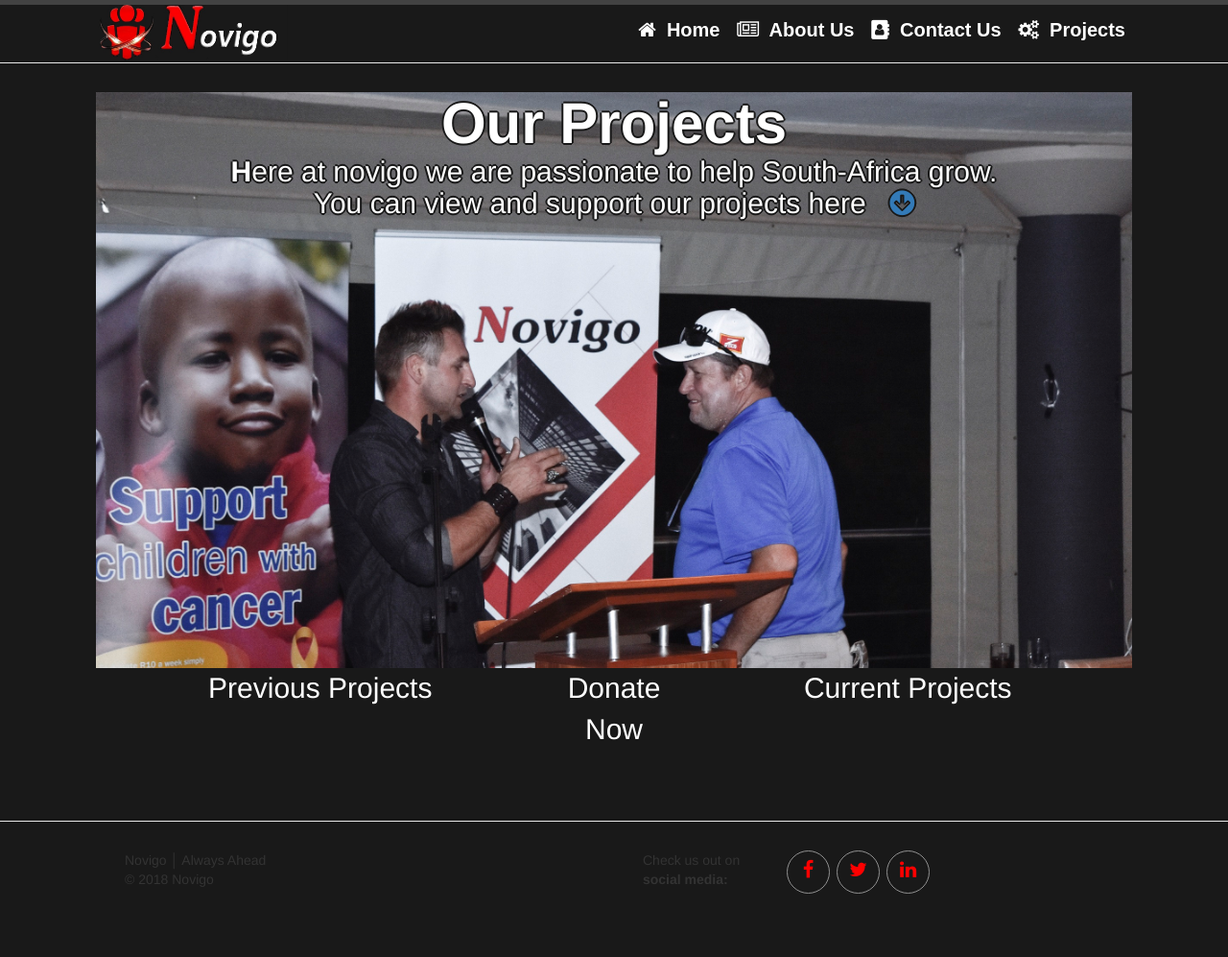
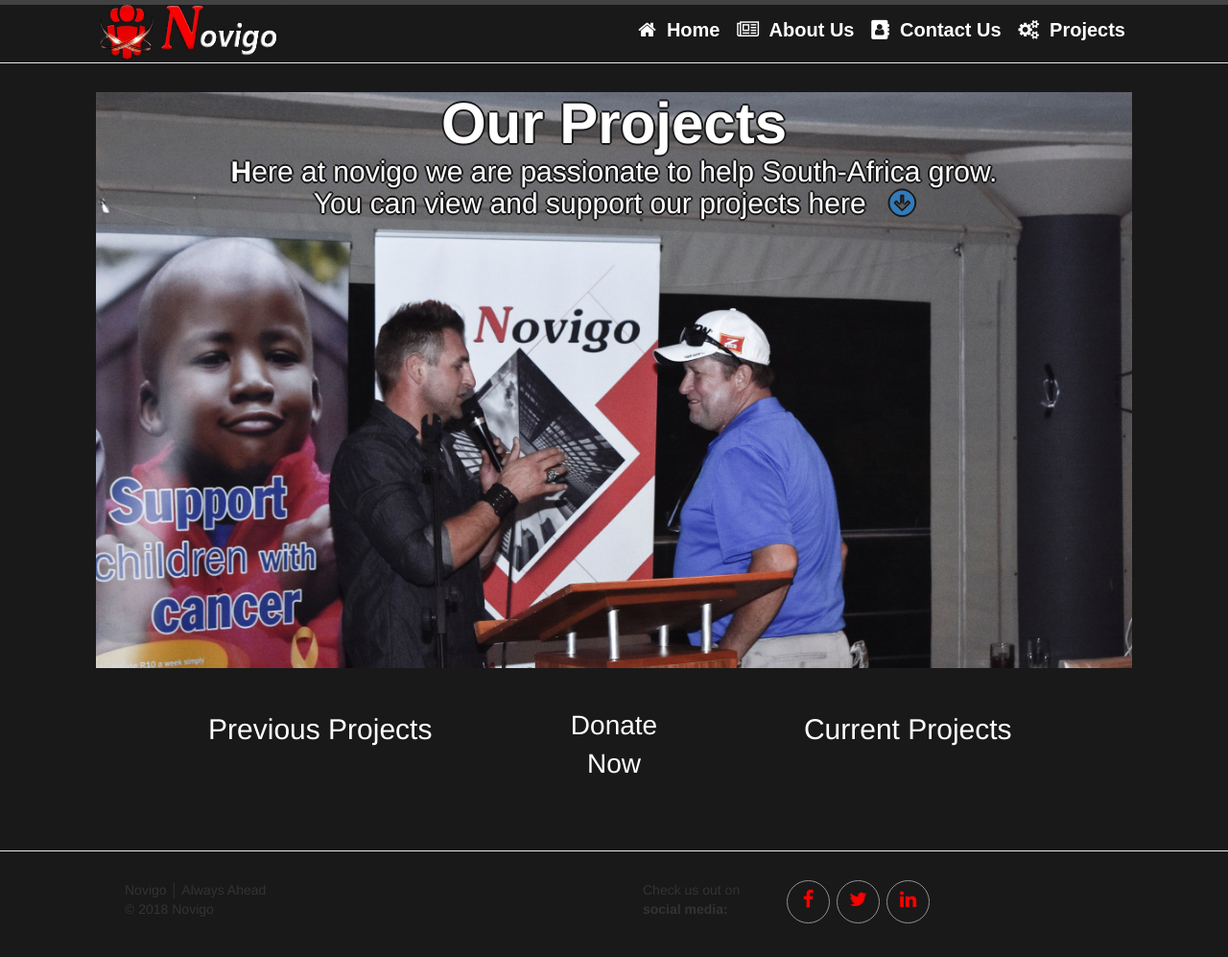
Before and after one commit to Hermankoch/hermankoch.github.io, a Jekyll site: the page built from projects.html, in a window 1280 px wide. Shown: the whole page at 96% size. Built offline with Jekyll 4.4.1, drawn with Linux system fonts in a browser that asks for light colours; before the commit the page ends 966 px from its top, so only the background shows below that.

Commit message:
Update projects.html

```diff
--- a/projects.html
+++ b/projects.html
@@ -18,11 +17,11 @@
     <div class="row">
       <div class="col-sm-12">
 
-        <div class="col-sm-5"><p class="LivesTouched2">Previous Projects<br />&nbsp&nbsp</p>
+        <div class="col-sm-5"><p class="LivesTouched2"><br />Previous Projects<br />&nbsp&nbsp</p>
         </div>
-        <div class="col-sm-2"><p class="LivesTouched2">Donate Now<br />&nbsp&nbsp</p>
+        <div class="col-sm-2"><p class="LivesTouched3"><br />Donate Now<br />&nbsp&nbsp</p>
         </div>
-        <div class="col-sm-5"><p class="LivesTouched2">Current Projects<br />&nbsp&nbsp</p>
+        <div class="col-sm-5"><p class="LivesTouched2"><br />Current Projects<br />&nbsp&nbsp</p>
         </div>
 
         </div>
```
Also changed, not shown: other parts of projects.html (+0 -1 lines).
